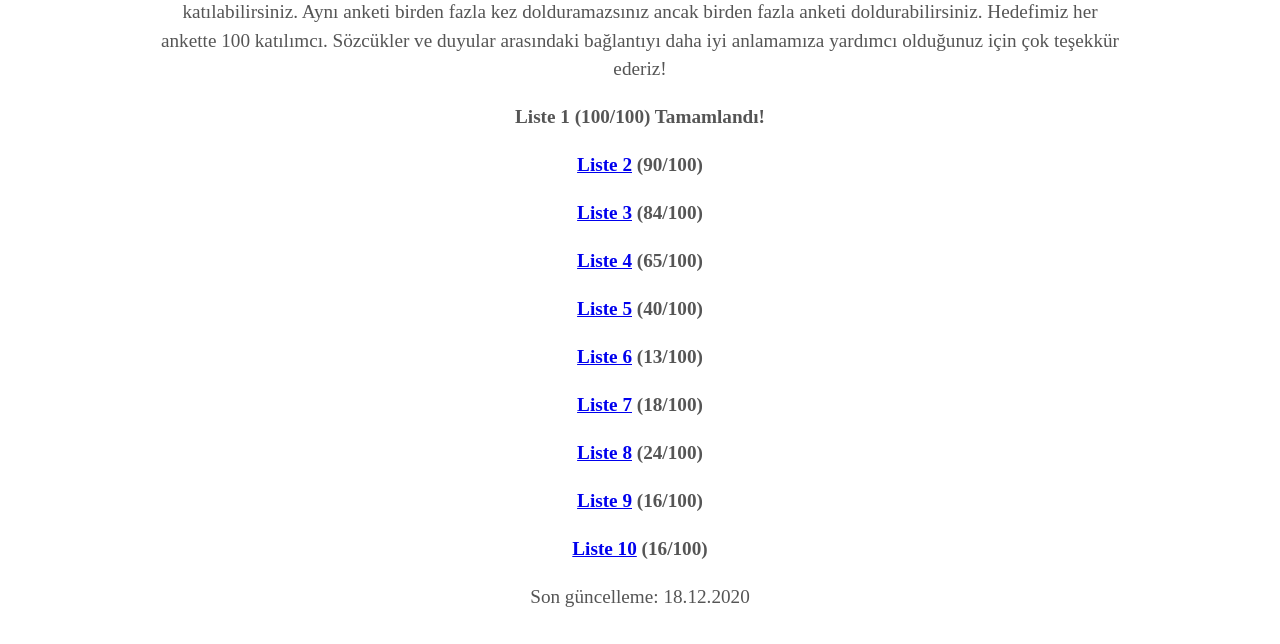
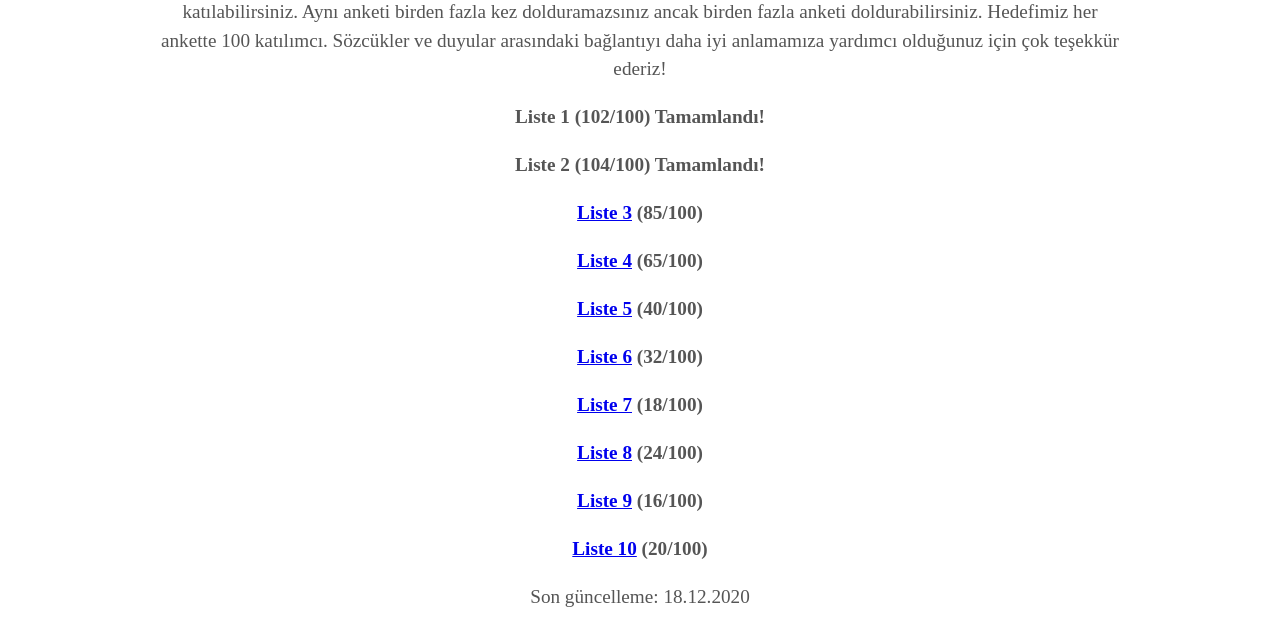
Before and after one commit to 925sozcuk/925sozcuk.github.io, a Jekyll site: the page built from index.html, in a window 1280 px wide. Shown: the part 1331-1975 px from the top of the page. Built offline with Jekyll 4.4.1, drawn with Linux system fonts in a browser that asks for light colours; some web fonts are replaced.

Commit message:
Update about.html

```diff
--- a/_includes/about.html
+++ b/_includes/about.html
@@ -9,16 +9,16 @@
     <b>466</b> kişiye katılabilirsiniz. Aynı anketi birden fazla kez dolduramazsınız ancak birden fazla anketi doldurabilirsiniz.
     Hedefimiz her ankette 100 katılımcı. Sözcükler ve duyular arasındaki bağlantıyı daha iyi anlamamıza yardımcı olduğunuz için çok teşekkür ederiz!</p>
     <b>
-      <p>Liste 1 (100/100) Tamamlandı! </p>
-      <p><a href="https://forms.gle/Xpw2RH3CSQQT2dhJ8" target="_blank">Liste 2</a> (90/100)</p>
-      <p><a href="https://forms.gle/XDxXPqteTKvprMpj6" target="_blank">Liste 3</a> (84/100)</p>
+      <p>Liste 1 (102/100) Tamamlandı! </p>
+      <p>Liste 2 (104/100) Tamamlandı!</p>
+      <p><a href="https://forms.gle/XDxXPqteTKvprMpj6" target="_blank">Liste 3</a> (85/100)</p>
       <p><a href="https://forms.gle/FwZTpyy2v1rKkZih7" target="_blank">Liste 4</a> (65/100)</p>
       <p><a href="https://forms.gle/Aj8X9Y3sYMKVgc4u5" target="_blank">Liste 5</a> (40/100)</p>
-      <p><a href="https://forms.gle/qg9a1V2BmXxLDtod6" target="_blank">Liste 6</a> (13/100)</p>
+      <p><a href="https://forms.gle/qg9a1V2BmXxLDtod6" target="_blank">Liste 6</a> (32/100)</p>
       <p><a href="https://forms.gle/EqGQ875uBarAzp1HA" target="_blank">Liste 7</a> (18/100)</p>
       <p><a href="https://forms.gle/cFHsJCzy14Jx59h9A" target="_blank">Liste 8</a> (24/100)</p>
       <p><a href="https://forms.gle/o52CG2iT8cTMF7hdA" target="_blank">Liste 9</a> (16/100)</p>
-      <p><a href="https://forms.gle/FAh1ucTYu49YYeu59" target="_blank">Liste 10</a> (16/100)</p>
+      <p><a href="https://forms.gle/FAh1ucTYu49YYeu59" target="_blank">Liste 10</a> (20/100)</p>
     </b>
 
   <p>Son güncelleme: 18.12.2020</p>
```
